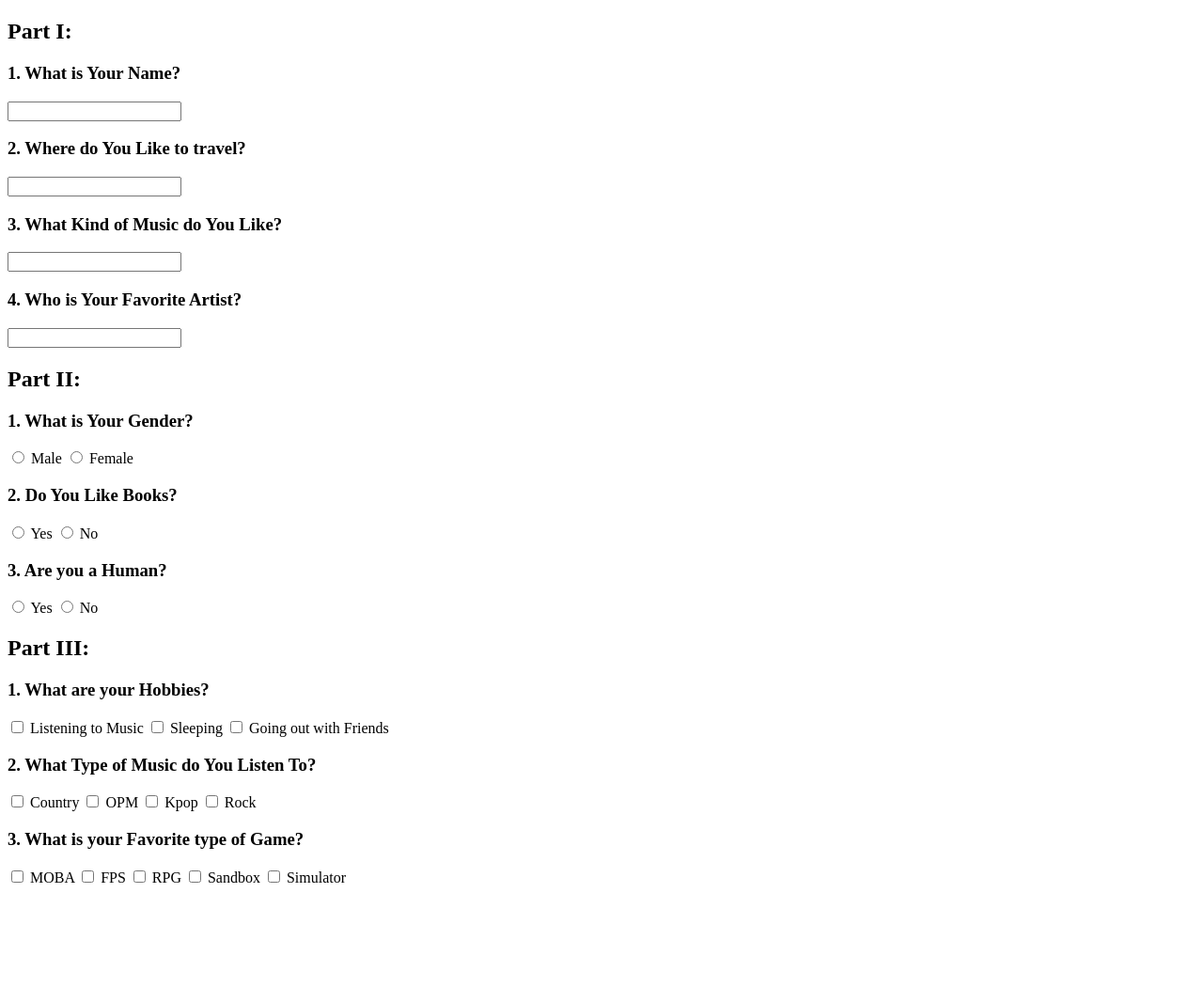
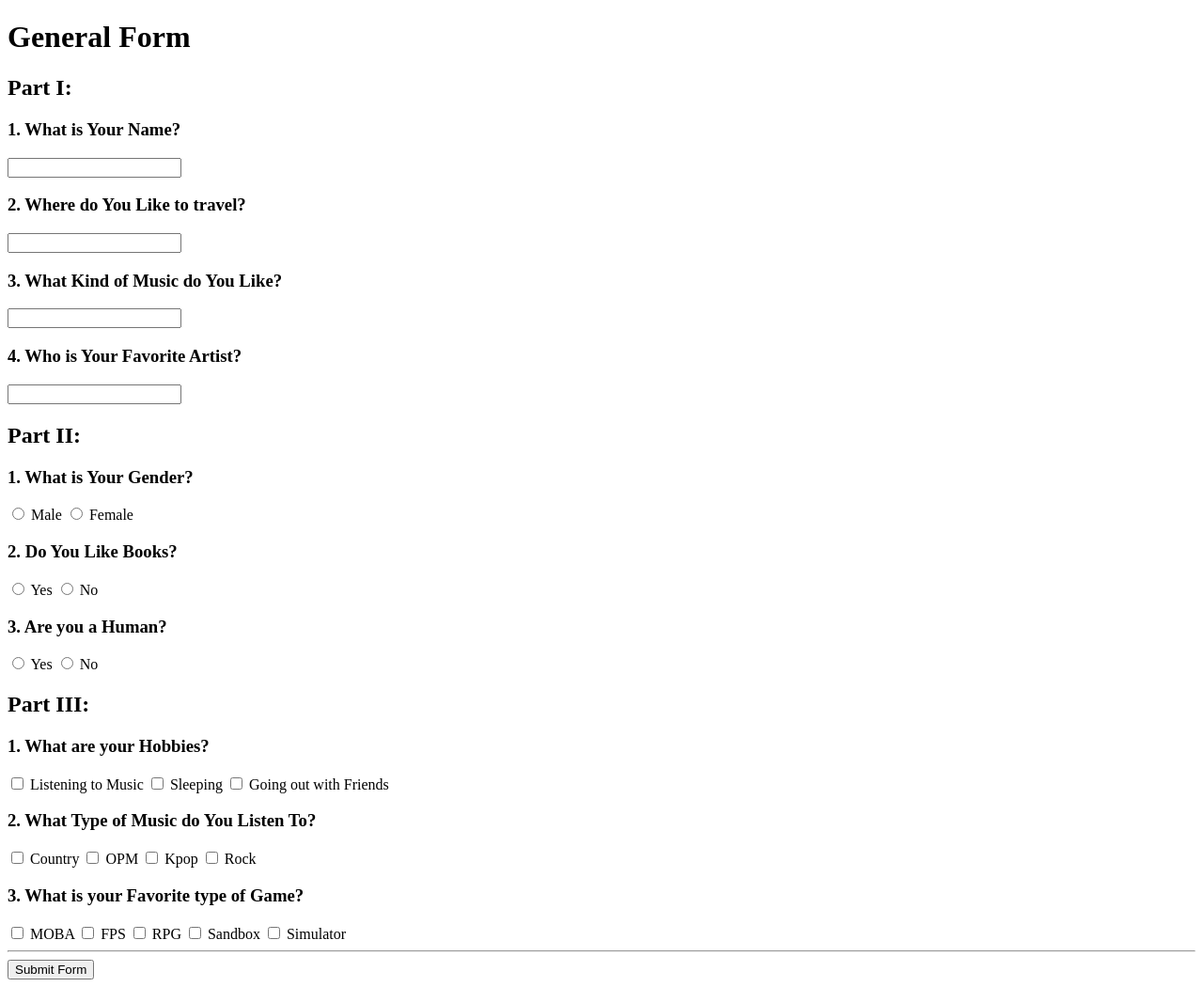
Before and after one commit to paulAngelo-ws/MID-Lab1, a plain HTML site: page index.html in a window 1280 px wide. Shown: the whole page at 94% size. Before the commit the page ends 951 px from the top, so only its background shows below. Drawn offline with Linux system fonts and the light colour scheme.

Commit message:
Added Submit btn

```diff
--- a/index.html
+++ b/index.html
@@ -6,6 +6,7 @@
     <title>Pangda, MID_Lab1</title>
 </head>
 <body>
+    <h1>General Form</h1>
 
     <h2>Part I:</h2>
     <div class="textBox">
@@ -60,5 +61,8 @@
         <input type="checkbox" name=""> Simulator
     </div>
 
+    <hr>
+
+    <button>Submit Form</button>
 </body>
 </html>
```
